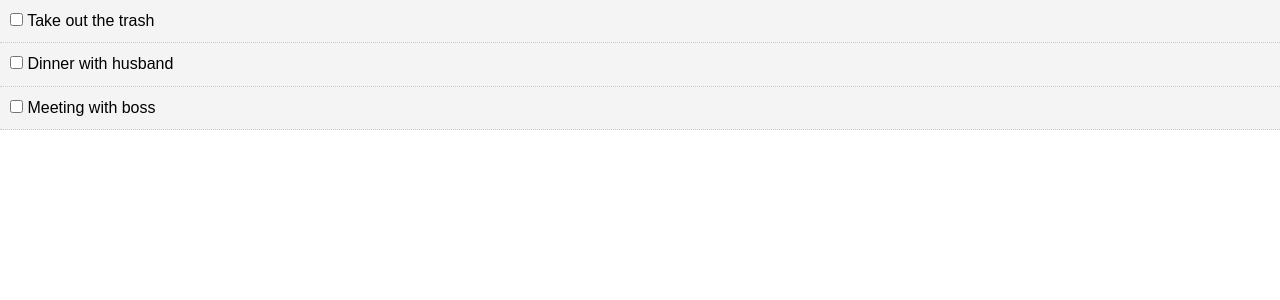
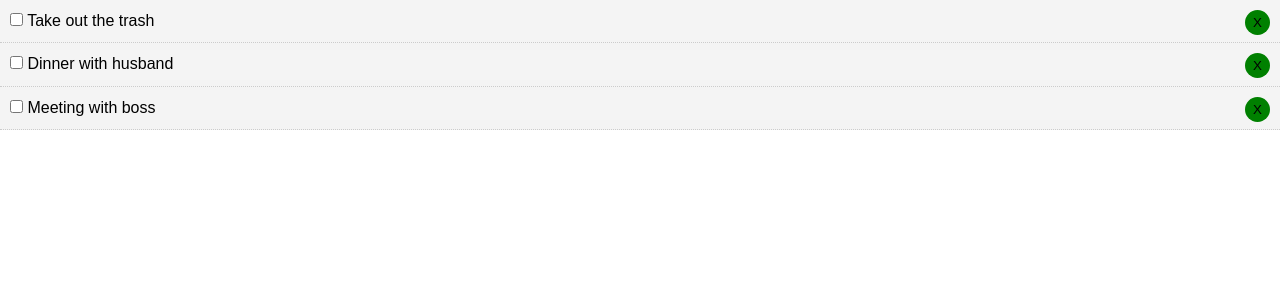
Before and after one commit to MisticG/ReactTodo, a React (Create React App) app: page / in a window 1280 px wide. Shown: the top 300 px of the page. Built offline with nearby package versions, Linux system fonts and the light colour scheme.

Commit message:
delete function

```diff
--- a/src/App.tsx
+++ b/src/App.tsx
@@ -34,7 +34,6 @@ export default class App extends React.Component<{}, State> {
     ]
   }
 
-
   markComplete = (id: number) => {
     this.setState(
       {todos: this.state.todos.map(todo => {
@@ -45,7 +44,13 @@ export default class App extends React.Component<{}, State> {
         })
       }
     );
+  }
 
+  //filter metod för att filtrer bort de som inte är deletade
+  deleteTodo = (id: number) => {
+    this.setState({ todos: [...this.state.todos.filter(todo =>
+      todo.id !== id)]
+    })
   }
 
   render() {
@@ -53,6 +58,7 @@ export default class App extends React.Component<{}, State> {
       <div className="App">
         <ToDo todos={this.state.todos}
         markComplete = {this.markComplete}
+        deleteTodo = {this.deleteTodo}
         />
       </div>
     );
--- a/src/components/ToDo.tsx
+++ b/src/components/ToDo.tsx
@@ -1,6 +1,5 @@
 import React from 'react';
 import ToDoItem from './ToDoItem';
-import PropTypes from 'prop-types';
 
 interface Props {
   todos: {
@@ -11,6 +10,7 @@ interface Props {
   }[];
 
   markComplete: (id: number) => void;
+  deleteTodo: (id: number) => void;
 }
 
 export default class ToDo extends React.Component<Props, {}> {
@@ -19,11 +19,12 @@ export default class ToDo extends React.Component<Props, {}> {
 
   render() {
     return (
-        this.props.todos.map((todo) => (
-          <ToDoItem key={todo.id}
-          todo={todo}
-          markComplete={this.props.markComplete} />
-        ))
+      this.props.todos.map((todo) => (
+        <ToDoItem key={todo.id}
+        todo={todo}
+        markComplete={this.props.markComplete}
+        deleteTodo={this.props.deleteTodo} />
+      ))
     )
   }
 }
--- a/src/components/ToDoItem.tsx
+++ b/src/components/ToDoItem.tsx
@@ -1,4 +1,4 @@
-import React, { Component } from 'react';
+import React, { Component, CSSProperties } from 'react';
 
 interface TodoItemProps {
     todo: {
@@ -8,6 +8,7 @@ interface TodoItemProps {
     };
 
     markComplete: (id:number) => void;
+    deleteTodo: (id: number) => void;
 }
 
 export default class ToDoItem extends Component<TodoItemProps,{}> {
@@ -36,8 +37,20 @@ export default class ToDoItem extends Component<TodoItemProps,{}> {
                     onChange={this.props.markComplete.bind
                     (this, id)} /> {' '}
                     { title }
+                    <button onClick={this.props.deleteTodo.bind(this, id)}
+                    style={btnStyle}>X</button>
                 </p>
             </div>
         )
     }
 }
+
+const btnStyle: CSSProperties = {
+    background: 'green',
+    color: 'black',
+    border: 'none',
+    padding: '5px 8px',
+    borderRadius: '50%',
+    cursor: 'pointer',
+    float: 'right'
+}
```
